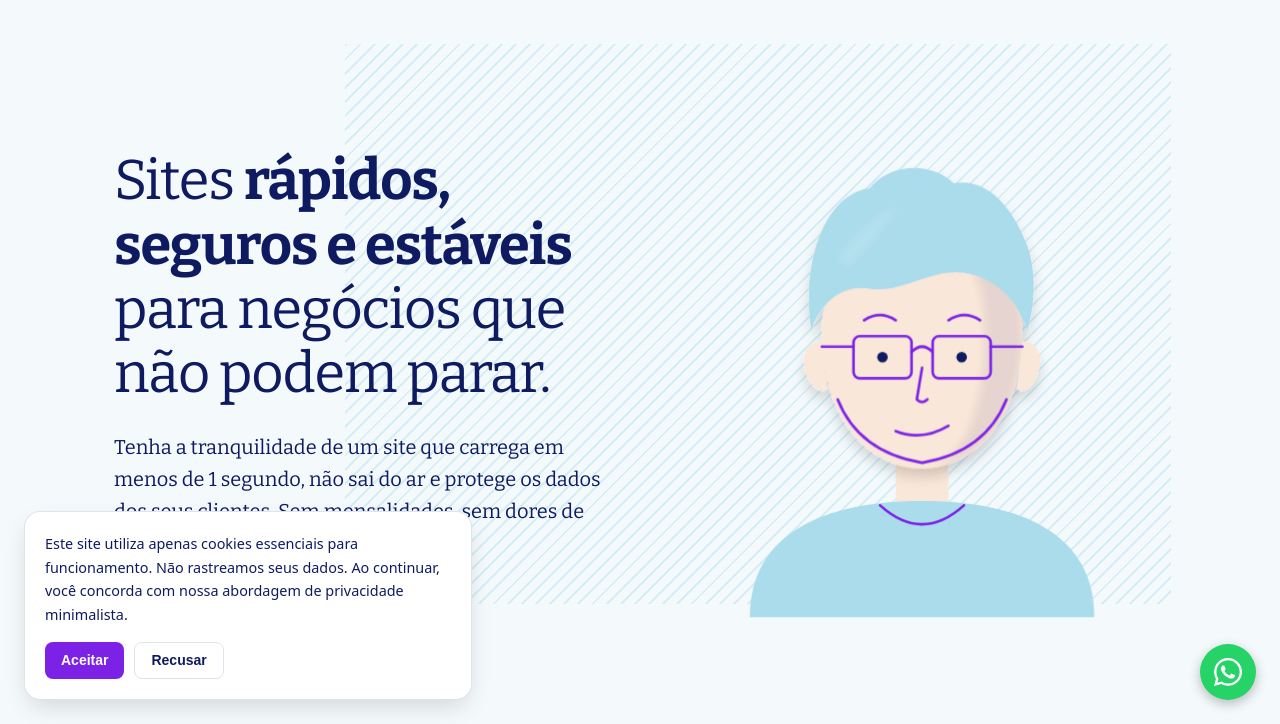
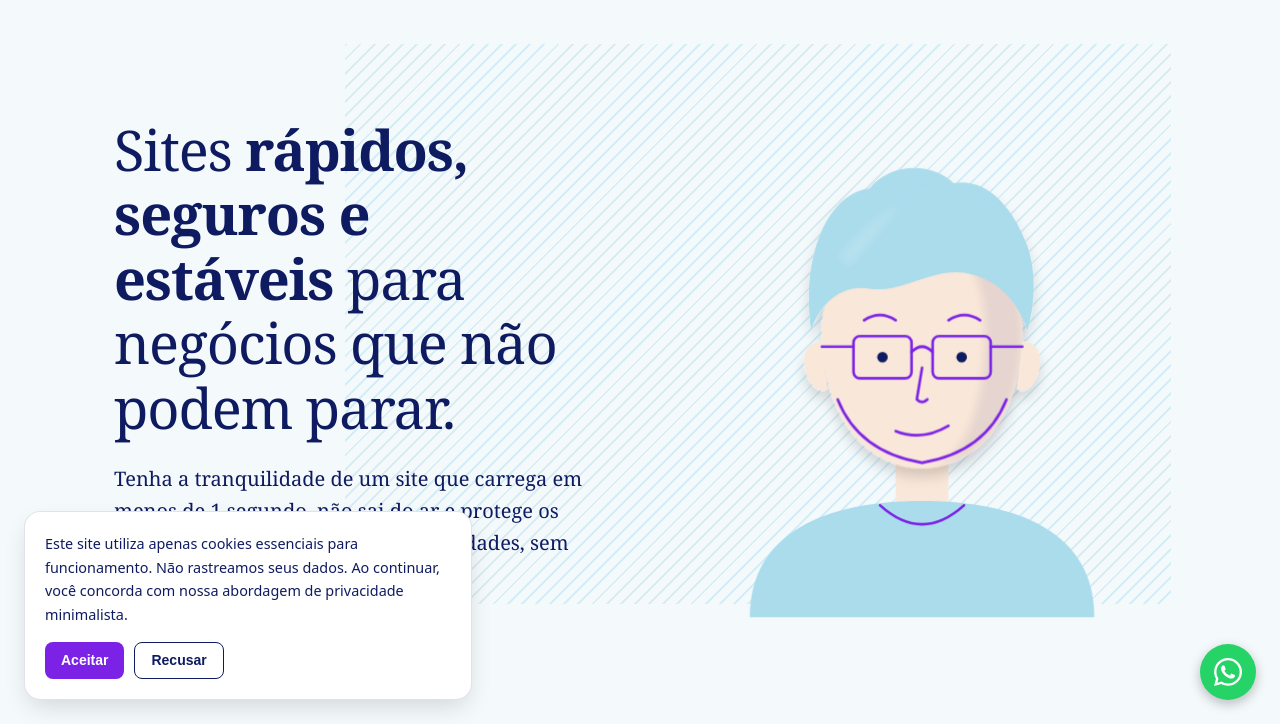
Before and after one commit to josespadeto/pagina1digital, a plain HTML site: page index.html in a window 1280 px wide. Shown: the part 76-800 px from the top of the page. Drawn offline with nearby package versions, Linux system fonts and the light colour scheme.

Commit message:
Replace Google Fonts with local font definitions
Removed Google Fonts links and added local font definitions to avoid FOUC. Updated cookie button styles for better contrast.

```diff
--- a/index.html
+++ b/index.html
@@ -18,10 +18,7 @@
   <meta property="og:image:height" content="630">
   <meta property="og:locale" content="pt_BR">
 
-  <link rel="preconnect" href="https://fonts.googleapis.com">
-  <link rel="preconnect" href="https://fonts.gstatic.com" crossorigin>
-  <link href="https://fonts.googleapis.com/css2?family=Bitter:ital,wght@0,400;0,700;1,400&display=swap" rel="stylesheet">
-
+  <!-- Script Anti-FOUC -->
   <script>
     (function () {
       try {
@@ -34,10 +31,40 @@
   </script>
 
   <style>
+    /* ==========================================================
+       FONTE LOCAL (Evita bloqueio do Google Fonts)
+       ========================================================== */
+    @font-face {
+      font-family: 'Bitter';
+      font-style: normal;
+      font-weight: 400;
+      font-display: swap;
+      src: local('Georgia'), local('Times New Roman'); /* Fallback imediato */
+      /* Se você tiver o arquivo da fonte, descomente a linha abaixo e coloque o caminho: */
+      /* src: url('assets/fonts/bitter-regular.woff2') format('woff2'); */
+    }
+    @font-face {
+      font-family: 'Bitter';
+      font-style: normal;
+      font-weight: 700;
+      font-display: swap;
+      src: local('Georgia Bold'), local('Times New Roman Bold');
+    }
+    @font-face {
+      font-family: 'Bitter';
+      font-style: italic;
+      font-weight: 400;
+      font-display: swap;
+      src: local('Georgia Italic'), local('Times New Roman Italic');
+    }
+
+    /* ==========================================================
+       VARIÁVEIS E RESET
+       ========================================================== */
     :root {
       --bg: #f4f9fc;
       --ink: #0f1b61;
-      --line: #7b22e6;
+      --line: #7b22e6; /* Roxo de alto contraste */
       --on-line: #ffffff;
       --fill: #aadcec;
       --skin: #f9e7d9;
@@ -47,6 +74,7 @@
       --shadow: rgba(15, 27, 97, 0.14);
       --stripe-color: rgba(170, 220, 236, 0.4);
 
+      /* Fallback para fontes sem bloqueio */
       --serif: "Bitter", Georgia, "Times New Roman", serif;
       --sans: system-ui, -apple-system, "Segoe UI", Roboto, sans-serif;
       --gutter: clamp(20px, 5vw, 64px);
@@ -138,13 +166,13 @@
     .h2 span.brand-highlight { color: var(--line); }
 
     .dot { color: var(--line); }
-    .section__lede { max-width: 52ch; margin: 0; }
+    .section__lede { max-width: 52ch; margin: 0; opacity: 0.9; }
 
     .bento-grid { display: grid; grid-template-columns: repeat(3, 1fr); gap: 20px; margin-top: 40px; }
     .bento-card { background: var(--card-bg); border: 1px solid var(--card-border); padding: 30px; border-radius: 24px; transition: transform .3s, box-shadow .3s; }
     .bento-card:hover { transform: translateY(-5px); box-shadow: 0 10px 30px var(--shadow); }
     .bento-card h3 { font-size: 1.5rem; line-height: 1.2; margin: 0 0 10px; font-family: var(--sans); }
-    .bento-card p { opacity: .85; font-size: 1rem; margin: 0; }
+    .bento-card p { opacity: .9; font-size: 1rem; margin: 0; }
     .bento-card.large { grid-column: span 2; }
 
     .portfolio-showcase {
@@ -165,6 +193,7 @@
       height: 100%;
       min-height: 400px;
       background: url('https://rmcontarecantar.art.br/assets/images/hero.webp') center/cover no-repeat;
+      fetchpriority: high;
     }
 
     .portfolio-image::after {
@@ -299,7 +328,6 @@
       opacity: 0.7;
     }
 
-    /* NOVA SEÇÃO DE AUDITORIA */
     .audit-form {
       display: flex;
       gap: 12px;
@@ -345,7 +373,8 @@
     .cookie-btn { padding: .6rem 1rem; font-weight: 600; font-size: .875rem; border-radius: .5rem; cursor: pointer; border: none; transition: opacity 0.2s; }
     .cookie-btn:hover { opacity: 0.8; }
     .cookie-btn.accept { background-color: var(--line); color: var(--on-line); }
-    .cookie-btn.reject { background-color: transparent; color: var(--ink); border: 1px solid var(--card-border); }
+    /* Correção de Contraste: Texto escuro e borda escura */
+    .cookie-btn.reject { background-color: transparent; color: var(--ink); border: 1px solid var(--ink); }
 
     @media (max-width: 860px) {
       .hero { grid-template-columns: 1fr; text-align: center; padding-top: 120px; min-height: auto; gap: 40px; }
@@ -492,7 +521,8 @@
       <p class="section__lede">Não falo apenas de performance e segurança. Eu construo. Este é um projeto real, no ar, com nota máxima no Google.</p>
 
       <div class="portfolio-showcase">
-        <div class="portfolio-image"></div>
+        <!-- Imagem com fetchpriority para otimizar LCP -->
+        <div class="portfolio-image" fetchpriority="high"></div>
         <div class="portfolio-content">
           <div class="portfolio-badge">
             <svg viewBox="0 0 24 24" fill="none" stroke="currentColor" stroke-width="3" stroke-linecap="round" stroke-linejoin="round"><polyline points="20 6 9 17 4 12"></polyline></svg>
@@ -571,7 +601,6 @@
       </div>
     </section>
 
-    <!-- SEÇÃO DE AUDITORIA -->
     <section class="section" id="auditoria">
       <h2 class="h2">Seu site está no padrão Pinnacle?<span class="dot">.</span></h2>
       <p class="section__lede">Digite a URL do seu site atual e veja a nota de performance, SEO e acessibilidade diretamente no Google PageSpeed Insights.</p>
@@ -618,9 +647,7 @@
       <h2 class="h2">Vamos conversar<span class="dot">.</span></h2>
       <p class="section__lede">Tem um site para tirar do papel? Conte a ideia e eu respondo com os próximos passos.</p>
       <div style="display:flex; gap:14px; margin-top:28px; flex-wrap: wrap;">
-        <!-- SUBSTITUA O NÚMERO ABAIXO PELO SEU WHATSAPP REAL -->
         <a class="btn btn--lg" href="https://wa.me/5561999998888?text=Ol%C3%A1%2C%20vim%20pelo%20site%20da%20Pinnacle." target="_blank" rel="noopener noreferrer">Chamar no WhatsApp</a>
-        <!-- E-MAIL ADICIONADO AQUI -->
         <a class="btn btn--lg" style="background: transparent; border: 2px solid var(--line); color: var(--ink);" href="mailto:spadeto.vendas@gmail.com">Enviar e-mail</a>
       </div>
     </section>
@@ -630,7 +657,6 @@
     <p>© 2026 Pinnacle. Feito no Brasil.</p>
   </footer>
 
-  <!-- SUBSTITUA O NÚMERO ABAIXO PELO SEU WHATSAPP REAL -->
   <a href="https://wa.me/5561999998888?text=Ol%C3%A1%2C%20vim%20pelo%20site%20da%20Pinnacle." target="_blank" rel="noopener noreferrer" class="whatsapp-float" aria-label="Conversar no WhatsApp" title="Conversar no WhatsApp">
     <svg viewBox="0 0 448 512" aria-hidden="true"><path d="M380.9 97.1C339 55.1 283.2 32 223.9 32c-122.4 0-222 99.6-222 222 0 39.1 10.2 77.3 29.6 111L0 480l117.7-30.9c32.4 17.7 68.9 27 106.1 27h.1c122.3 0 224.1-99.6 224.1-222 0-59.3-25.2-115-67.1-157zm-157 341.6c-33.2 0-65.7-8.9-94-25.7l-6.7-4-69.8 18.3 18.6-68.1-4.4-7c-18.5-29.4-28.2-63.3-28.2-98.2 0-101.7 82.8-184.5 184.6-184.5 49.3 0 95.6 19.2 130.4 54.1 34.8 34.9 56.2 81.2 56.1 130.5 0 101.8-84.9 184.6-186.6 184.6zm101.2-138.2c-5.5-2.8-32.8-16.2-37.9-18-5.1-1.9-8.8-2.8-12.5 2.8-3.7 5.6-14.3 18-17.6 21.8-3.2 3.7-6.5 4.2-12 1.4-32.6-16.3-54-29.1-75.5-66-5.7-9.8 5.7-9.1 16.3-30.3 1.8-3.7.9-6.9-.5-9.7-1.4-2.8-12.5-30.1-17.1-41.2-4.5-10.8-9.1-9.3-12.5-9.5-3.2-.2-6.9-.2-10.6-.2-3.7 0-9.7 1.4-14.8 6.9-5.1 5.6-19.4 19-19.4 46.3 0 27.3 19.9 53.7 22.6 57.4 2.8 3.7 39.1 59.7 94.8 83.8 35.2 15.2 49 16.5 66.6 13.9 10.7-1.6 32.8-13.4 37.4-26.4 4.6-13 4.6-24.1 3.2-26.4-1.3-2.5-5-3.9-10.5-6.6z"/></svg>
   </a>
@@ -639,6 +665,7 @@
     <p>Este site utiliza apenas cookies essenciais para funcionamento. Não rastreamos seus dados. Ao continuar, você concorda com nossa abordagem de privacidade minimalista.</p>
     <div class="cookie-actions">
       <button id="acceptCookiesBtn" type="button" class="cookie-btn accept">Aceitar</button>
+      <!-- Correção: Botão Recusar com contraste adequado -->
       <button id="rejectCookiesBtn" type="button" class="cookie-btn reject">Recusar</button>
     </div>
   </div>
```
